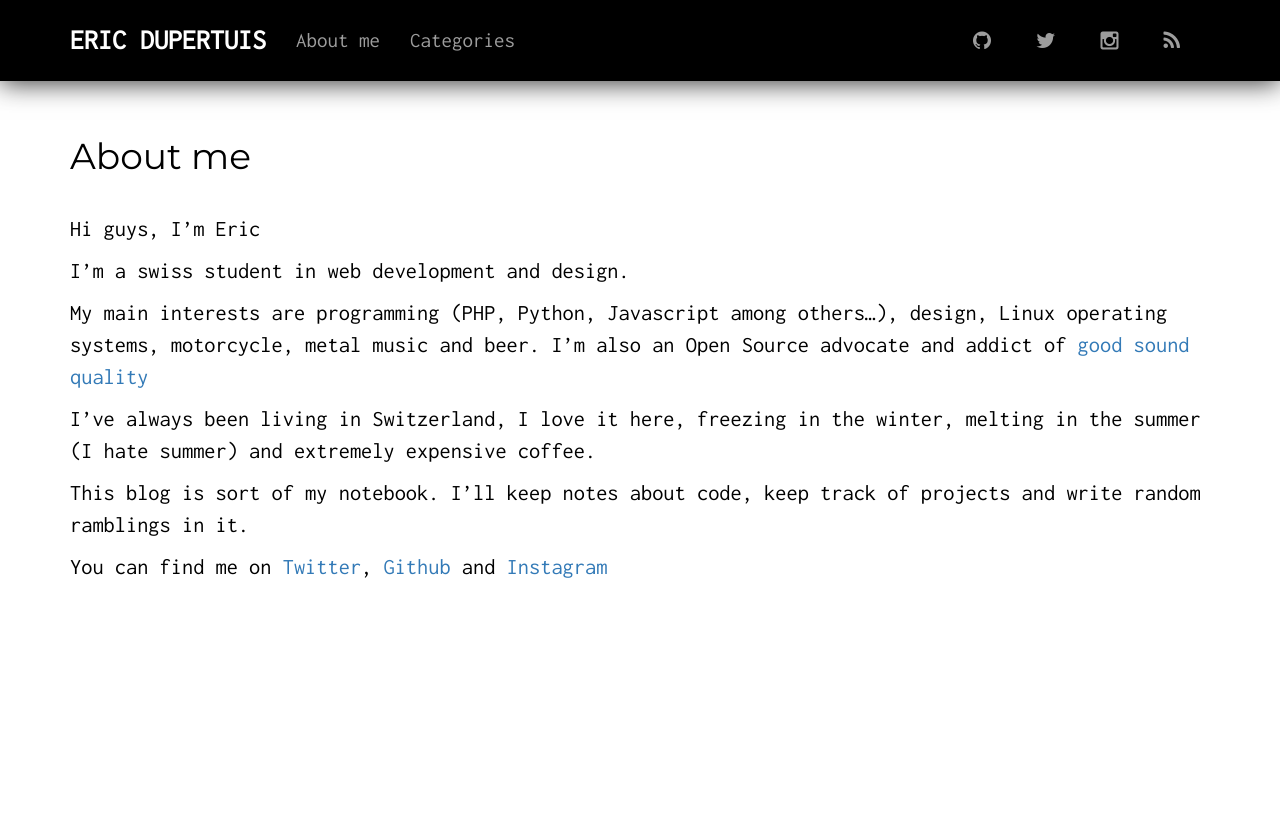
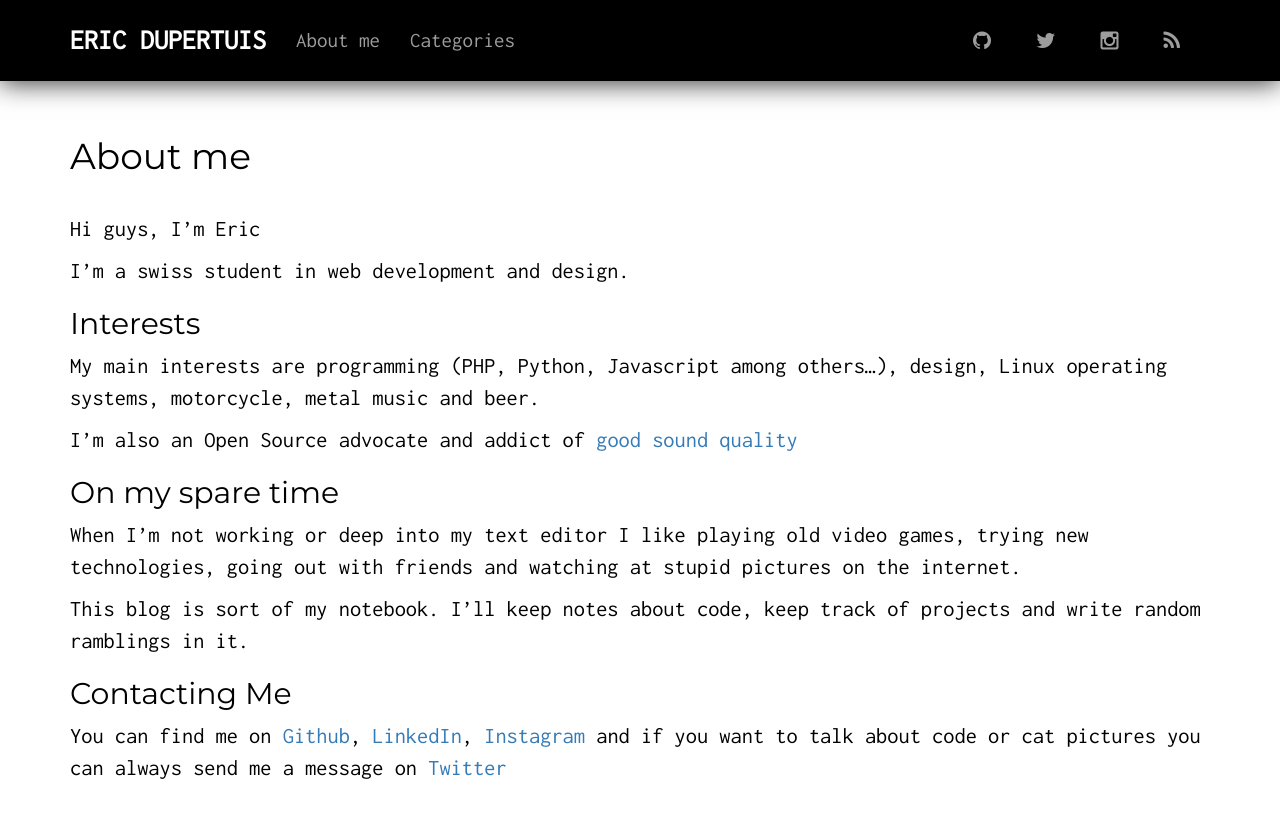
Before and after one commit to EricDupertuis/EricDupertuis.github.io, a Jekyll site: the page built from about.md, in a window 1280 px wide. Shown: the top 818 px of the page. Built offline with Jekyll 4.4.1, drawn with Linux system fonts in a browser that asks for light colours.

Commit message:
change about page

```diff
--- a/about.md
+++ b/about.md
@@ -8,10 +8,18 @@ Hi guys, I'm Eric
 
 I'm a swiss student in web development and design.
 
-My main interests are programming (PHP, Python, Javascript among others...), design, Linux operating systems, motorcycle, metal music and beer. I'm also an Open Source advocate and addict of [good sound quality](http://beatssuck.com/?page_id=17)
+## Interests
 
-I've always been living in Switzerland, I love it here, freezing in the winter, melting in the summer (I hate summer) and extremely expensive coffee.
+My main interests are programming (PHP, Python, Javascript among others...), design, Linux operating systems, motorcycle, metal music and beer.
+
+I'm also an Open Source advocate and addict of [good sound quality](http://beatssuck.com/?page_id=17)
+
+## On my spare time
+
+When I'm not working or deep into my text editor I like playing old video games, trying new technologies, going out with friends and watching at stupid pictures on the internet.
 
 This blog is sort of my notebook. I'll keep notes about code, keep track of projects and write random ramblings in it.
 
-You can find me on [Twitter](https://twitter.com/dupertuiseric), [Github](https://github.com/EricDupertuis) and [Instagram](https://instagram.com/ericdupertuis/)
+## Contacting Me
+
+You can find me on [Github](https://github.com/EricDupertuis), [LinkedIn](https://ch.linkedin.com/in/eric-dupertuis-92470193), [Instagram](https://instagram.com/ericdupertuis/) and if you want to talk about code or cat pictures you can always send me a message on [Twitter](https://twitter.com/dupertuiseric)
```
